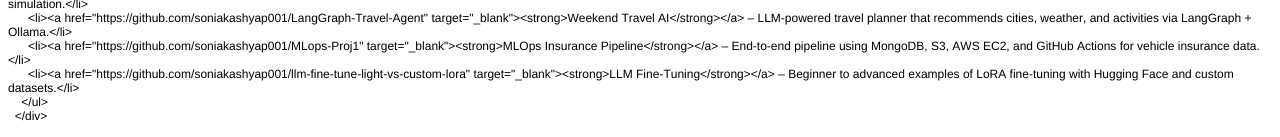
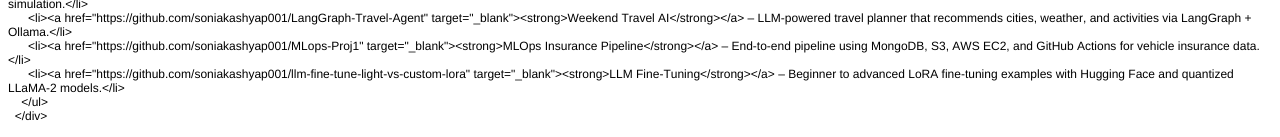
Before and after one commit to soniakashyap001/soniakashyap001.github.io, a plain HTML site: page index.html in a window 1280 px wide. Shown: the part 739-876 px from the top of the page. Drawn offline with Linux system fonts and the light colour scheme.

Commit message:
Add files via upload

```diff
--- a/index.html
+++ b/index.html
@@ -64,7 +64,7 @@
 <p class="p1"><span class="s1"><span class="Apple-converted-space">      </span>&lt;li&gt;&lt;a href="https://github.com/soniakashyap001/langchain-multiagent-chatbots" target="_blank"&gt;&lt;strong&gt;Multi-Agent Chatbots&lt;/strong&gt;&lt;/a&gt; – Chatbot suite using LangChain, Tavily Web Search, and Groq with memory and agent simulation.&lt;/li&gt;</span></p>
 <p class="p1"><span class="s1"><span class="Apple-converted-space">      </span>&lt;li&gt;&lt;a href="https://github.com/soniakashyap001/LangGraph-Travel-Agent" target="_blank"&gt;&lt;strong&gt;Weekend Travel AI&lt;/strong&gt;&lt;/a&gt; – LLM-powered travel planner that recommends cities, weather, and activities via LangGraph + Ollama.&lt;/li&gt;</span></p>
 <p class="p1"><span class="s1"><span class="Apple-converted-space">      </span>&lt;li&gt;&lt;a href="https://github.com/soniakashyap001/MLops-Proj1" target="_blank"&gt;&lt;strong&gt;MLOps Insurance Pipeline&lt;/strong&gt;&lt;/a&gt; – End-to-end pipeline using MongoDB, S3, AWS EC2, and GitHub Actions for vehicle insurance data.&lt;/li&gt;</span></p>
-<p class="p1"><span class="s1"><span class="Apple-converted-space">      </span>&lt;li&gt;&lt;a href="https://github.com/soniakashyap001/llm-fine-tune-light-vs-custom-lora" target="_blank"&gt;&lt;strong&gt;LLM Fine-Tuning&lt;/strong&gt;&lt;/a&gt; – Beginner to advanced examples of LoRA fine-tuning with Hugging Face and custom datasets.&lt;/li&gt;</span></p>
+<p class="p1"><span class="s1"><span class="Apple-converted-space">      </span>&lt;li&gt;&lt;a href="https://github.com/soniakashyap001/llm-fine-tune-light-vs-custom-lora" target="_blank"&gt;&lt;strong&gt;LLM Fine-Tuning&lt;/strong&gt;&lt;/a&gt; – Beginner to advanced LoRA fine-tuning examples with Hugging Face and quantized LLaMA-2 models.&lt;/li&gt;</span></p>
 <p class="p1"><span class="s1"><span class="Apple-converted-space">    </span>&lt;/ul&gt;</span></p>
 <p class="p1"><span class="s1"><span class="Apple-converted-space">  </span>&lt;/div&gt;</span></p>
 <p class="p2"><span class="s1"></span><br></p>
```
